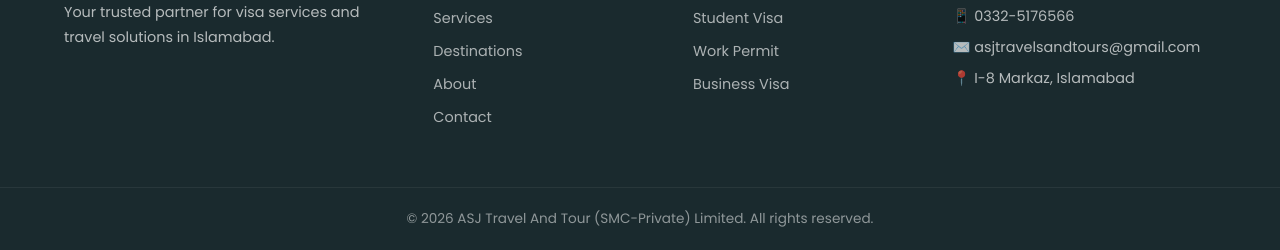
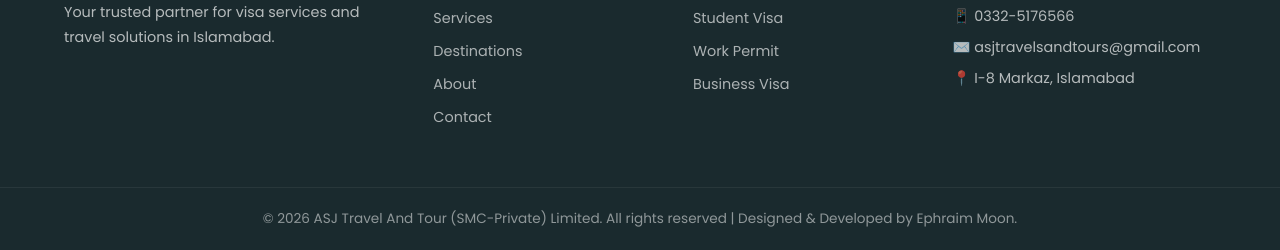
Before and after one commit to Ephraimmoon7/asj-travels-and-tours, a plain HTML site: page index.html in a window 1280 px wide. Shown: the part 4493-4743 px from the top of the page. Drawn offline with Linux system fonts and the light colour scheme.

Commit message:
Update index.html

```diff
--- a/index.html
+++ b/index.html
@@ -498,7 +498,7 @@
     </div>
     <div class="footer-bottom">
       <div class="container">
-        <p>© 2026 ASJ Travel And Tour (SMC-Private) Limited. All rights reserved.</p>
+        <p>© 2026 ASJ Travel And Tour (SMC-Private) Limited. All rights reserved | Designed & Developed by Ephraim Moon.</p>
       </div>
     </div>
   </footer>
```
